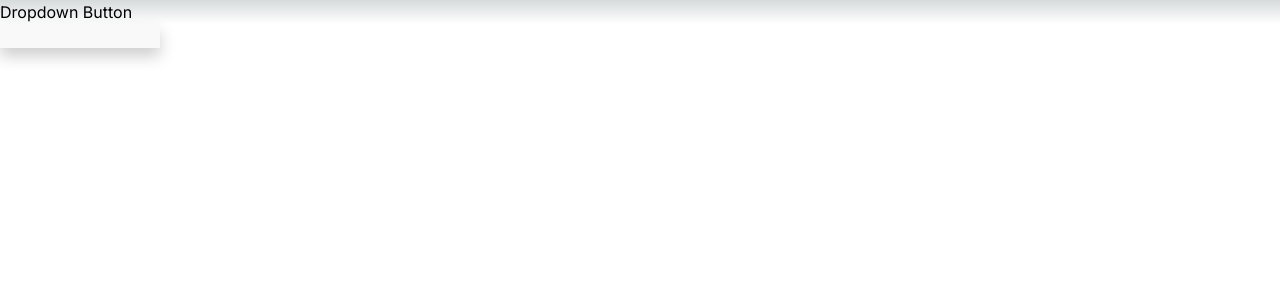
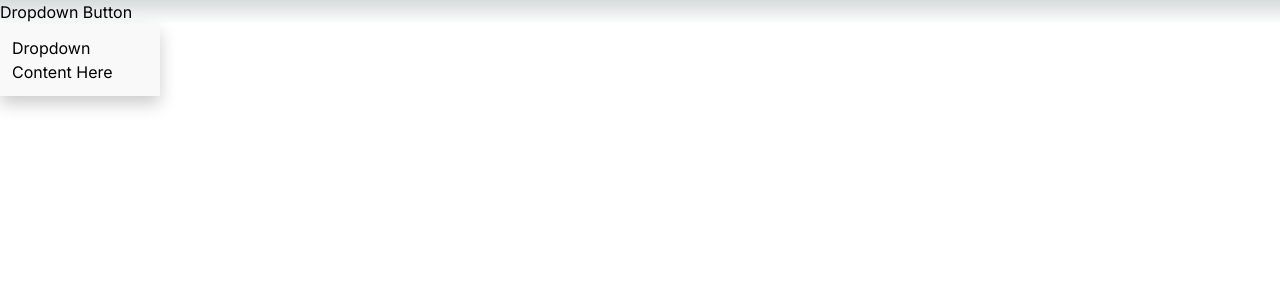
Before and after one commit to nadianewaz/courses, a Next.js app: page /component/dropdown in a window 1280 px wide. Both pictures are taken after a click on the button "Dropdown Button". Shown: the top 300 px of the page. Built offline with nearby package versions, Linux system fonts and the light colour scheme.

Commit message:
dropdown

```diff
--- a/src/app/component/dropdown/page.jsx
+++ b/src/app/component/dropdown/page.jsx
@@ -1,6 +1,7 @@
 "use client";
 import React, { useState } from 'react';
-import './style.css'
+import './css/style.css'
+
 
 const Dropdown = () => {
     const [isOpen, setIsOpen] = useState(false);
@@ -13,13 +14,13 @@ const Dropdown = () => {
     return (
         <>
 
-<div className="dropdown">
+    <div className="dropdown">
       <button onClick={toggleDropdown} className="dropdown-toggle">
         Dropdown Button
       </button>
       {isOpen && (
         <div className="dropdown-content">
-
+           <p>Dropdown Content Here</p>
 
         </div>
       )}
```
Also changed, not shown: src/app/component/dropdown/css/style.css (renamed from src/app/component/dropdown/style.css).
